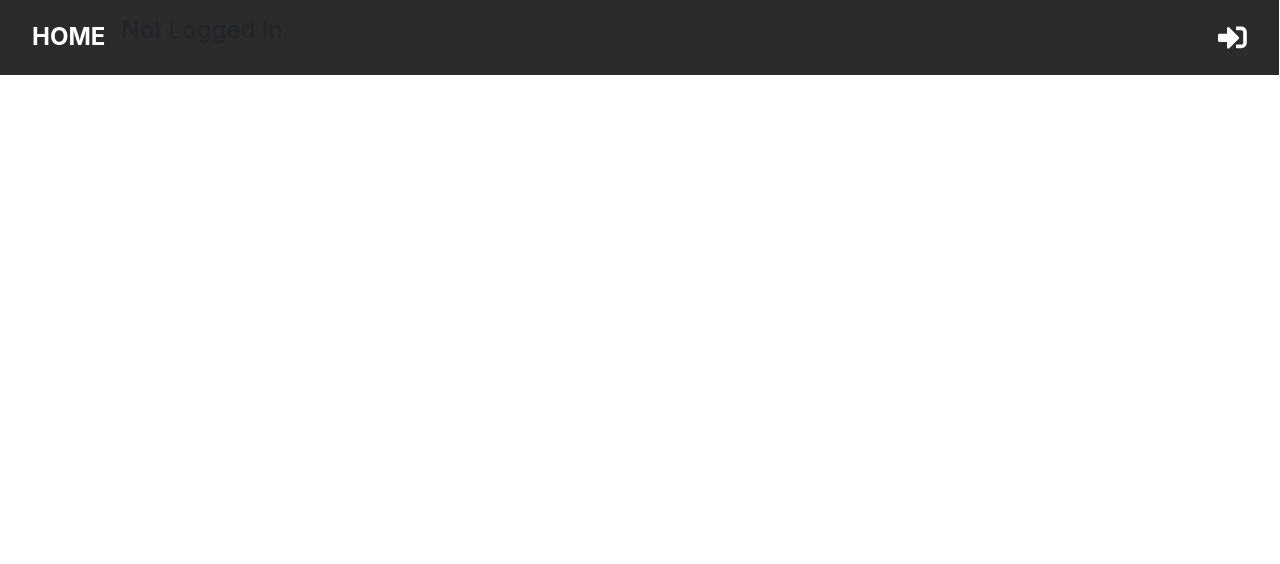
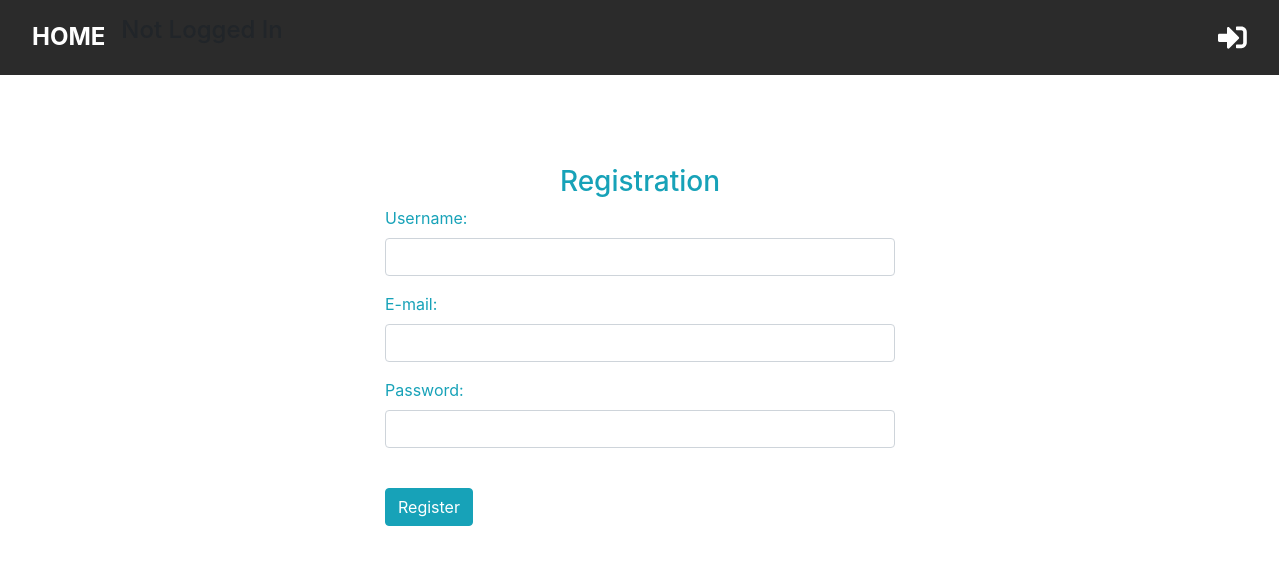
Before and after one commit to Gnorbi951/tidbit_gift, a React (Create React App) app in the folder frontend/: page /registration in a window 1280 px wide. Shown: the top 564 px of the page. Built offline with nearby package versions, Linux system fonts and the light colour scheme.

Commit message:
User can now register

```diff
--- a/frontend/src/App.js
+++ b/frontend/src/App.js
@@ -5,6 +5,7 @@ import MainPage from "./Components/MainPage";
 import ProductDetail from "./Components/ProductDetail";
 import Login from "./Components/Login";
 import axios from "axios";
+import Registration from "./Components/Registration";
 
 function App() {
     axios.interceptors.request.use(function (config) {
@@ -21,6 +22,7 @@ function App() {
             <Route exact path={"/"} component={MainPage} />
             <Route path={"/product/:id"} component={ProductDetail} />
             <Route exact path={"/login"} component={Login} />
+            <Route exact path={"/registration"} component={Registration} />
         </Router>
     </div>
     );
--- /dev/null
+++ b/frontend/src/Components/Registration.js
@@ -0,0 +1,117 @@
+import React, {useEffect} from "react";
+
+const Registration = () => {
+    let form = {"name": "", "password": "", "email": ""};
+
+    function sendRegistrationRequest(input, responseField) {
+        fetch('http://localhost:8762/auth/register', {
+            method: 'POST',
+            headers: {
+                'Content-Type': 'application/json'
+            },
+            body: JSON.stringify(input)
+        })
+            .then(response => response.json())
+            .then(response => {
+                if (response.response === "Successful Registration") {
+                    alert("Successful registration"); // TODO: Modal here instead of alert
+                    window.location.href = '/';
+                } else {
+                    responseField.innerText = response.response;
+                }
+            });
+    }
+
+    useEffect(() => {
+
+        let serverResponseField = document.getElementById("server-response");
+        const userNameField = document.querySelector(".user-name");
+        const passwordField = document.querySelector(".password-field");
+        const eMailField = document.querySelector(".e-mail");
+        const registrationButton = document.querySelector(".registration-trigger");
+
+        registrationButton.addEventListener("click", function (event) {
+            event.preventDefault();
+            form.name = userNameField.value;
+            form.password = passwordField.value;
+            form["email"] = eMailField.value;
+            console.log(form);
+            sendRegistrationRequest(form, serverResponseField);
+        })
+
+    }, [])
+
+    return (
+        <React.Fragment>
+            <div id="registration">
+                <h3 className="text-center text-white pt-5">Registration form</h3>
+                <div className="container">
+                    <div
+                        id="registration-row"
+                        className="row justify-content-center align-items-center"
+                    >
+                        <div id="registration-column" className="col-md-6">
+                            <div id="registration-box" className="col-md-12">
+                                <form id="registration-form" className="form" action="" method="post">
+                                    <h3 className="text-center text-info">Registration</h3>
+                                    <h5 id="server-response" style={{color: "red"}}> </h5>
+                                    <div className="form-group">
+                                        <label htmlFor="username" className="text-info">
+                                            Username:
+                                        </label>
+                                        <br />
+                                        <input
+                                            autoComplete="off"
+                                            type="text"
+                                            name="username"
+                                            id="username"
+                                            className="form-control user-name"
+                                        />
+                                    </div>
+                                    <div className="form-group">
+                                        <label htmlFor="e-mail" className="text-info">
+                                            E-mail:
+                                        </label>
+                                        <br />
+                                        <input
+                                            autoComplete="off"
+                                            type="text"
+                                            name="e-mail"
+                                            id="e-mail"
+                                            className="form-control e-mail"
+                                        />
+                                    </div>
+                                    <div className="form-group">
+                                        <label htmlFor="password" className="text-info">
+                                            Password:
+                                        </label>
+                                        <br />
+                                        <input
+                                            type="password"
+                                            name="password"
+                                            id="password"
+                                            className="form-control password-field"
+                                        />
+                                    </div>
+                                    <div className="form-group">
+                                        <br />
+                                        <input
+                                            type="submit"
+                                            name="submit"
+                                            className="btn btn-info btn-md registration-trigger"
+                                            value="Register"
+                                        />
+                                    </div>
+                                    <div id="register-link" className="text-right">
+                                    </div>
+                                </form>
+                            </div>
+                        </div>
+                    </div>
+                </div>
+            </div>
+        </React.Fragment>
+    )
+}
+
+export default Registration;
```
